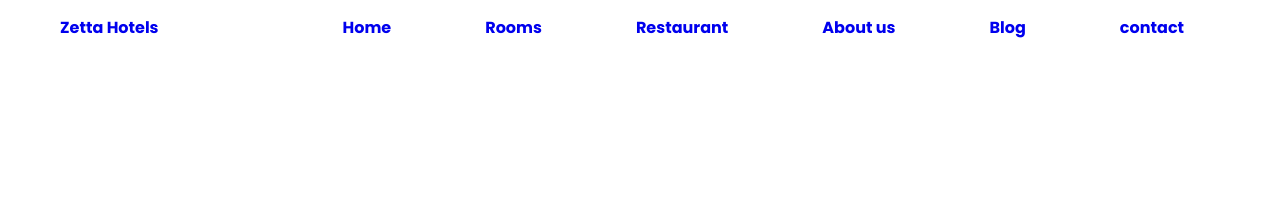
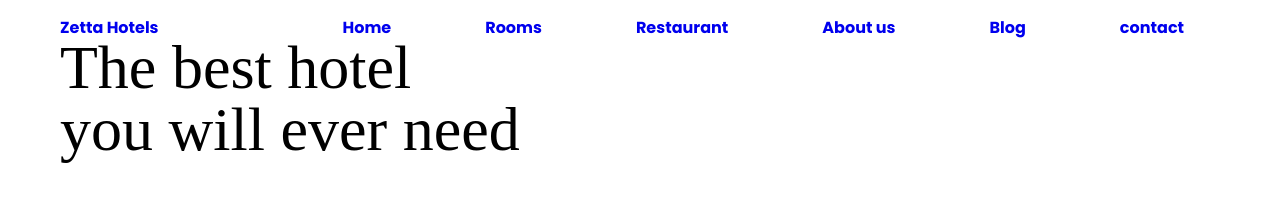
Before and after one commit to maikomekok/Lesson6, a plain HTML site: page index.html in a window 1280 px wide. Drawn offline with Linux system fonts and the light colour scheme.

Commit message:
changes header sizes

```diff
--- a/css/main.css
+++ b/css/main.css
@@ -23,4 +23,8 @@ body{
 	padding-left: 90px;
 	font-family: 'Poppins-Bold'
 }
-.
+h1{
+	font-size: 62px;
+	font-family:'Poppins'
+	margin-top:105px;
+}
--- a/index.html
+++ b/index.html
@@ -36,7 +36,10 @@
 
   			</ul>
   		</nav>
-  	</header>
+  	</header> <!-- header ends here -->
+  	<div> <!-- second part of main section -->
+  		<h1>The best hotel <br> you will ever need</h1>
+  	</div>
   </section>
 </body>
 </html>
```
